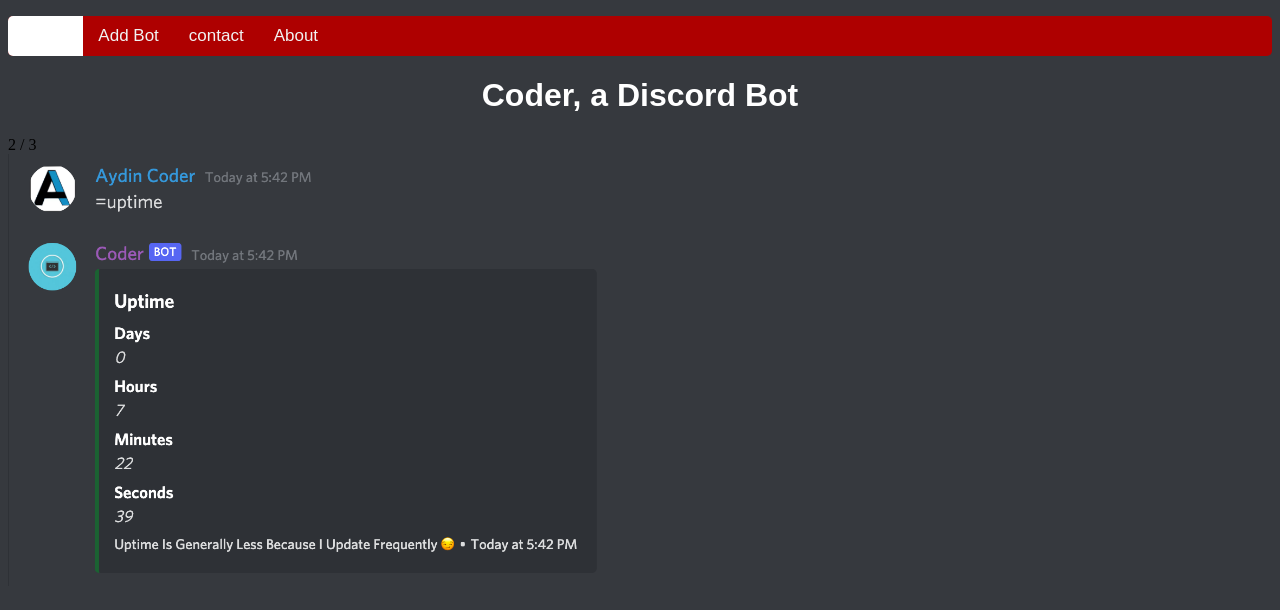
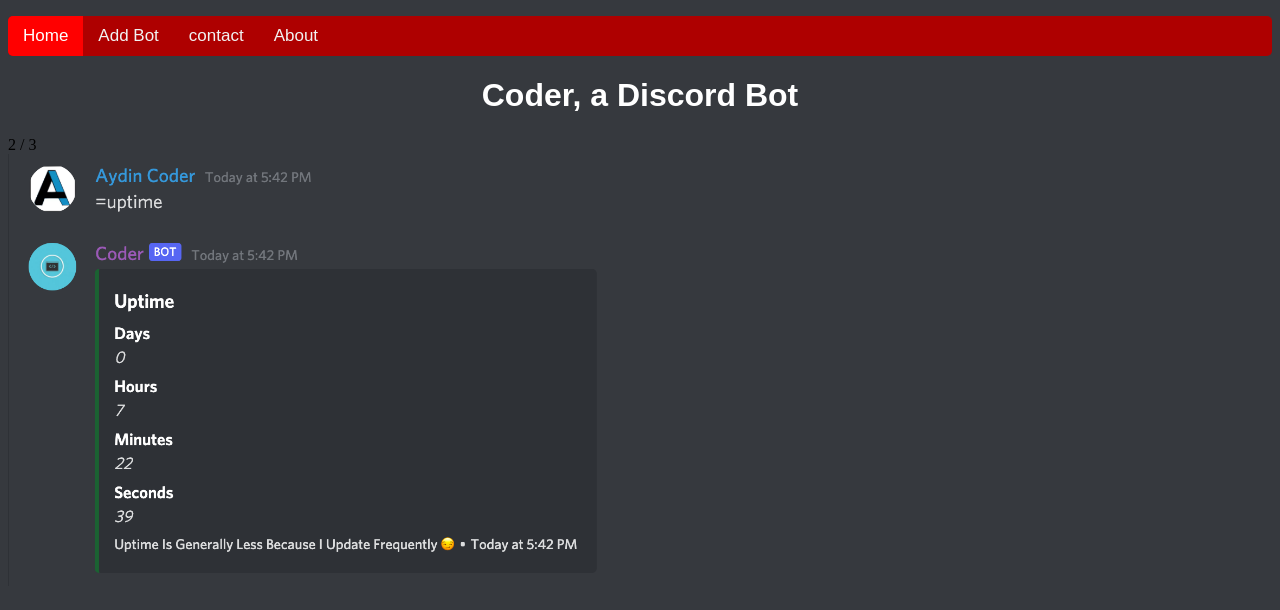
Before and after one commit to Aydin-Coder/Coder, a plain HTML site: page index.html in a window 1280 px wide. In both pictures the pointer is over the link "Home". Drawn offline with Linux system fonts and the light colour scheme.

Commit message:
Update index.html

```diff
--- a/index.html
+++ b/index.html
@@ -101,7 +101,7 @@
 }
 .toolbar a:hover {
   color: white;
-  background-color: #FFFFFF;
+  background-color: #FF0000;
 }
 
 </style>
```
